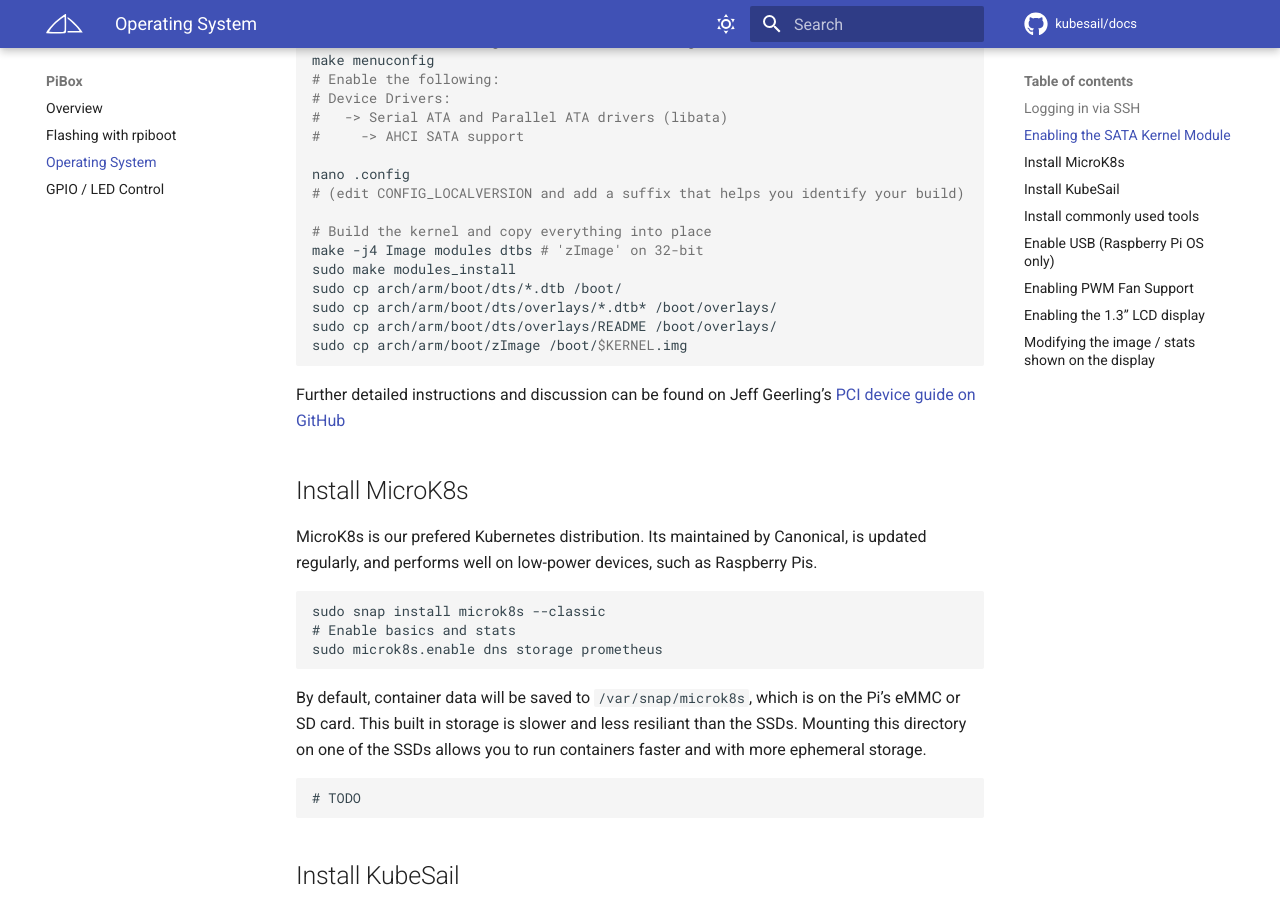
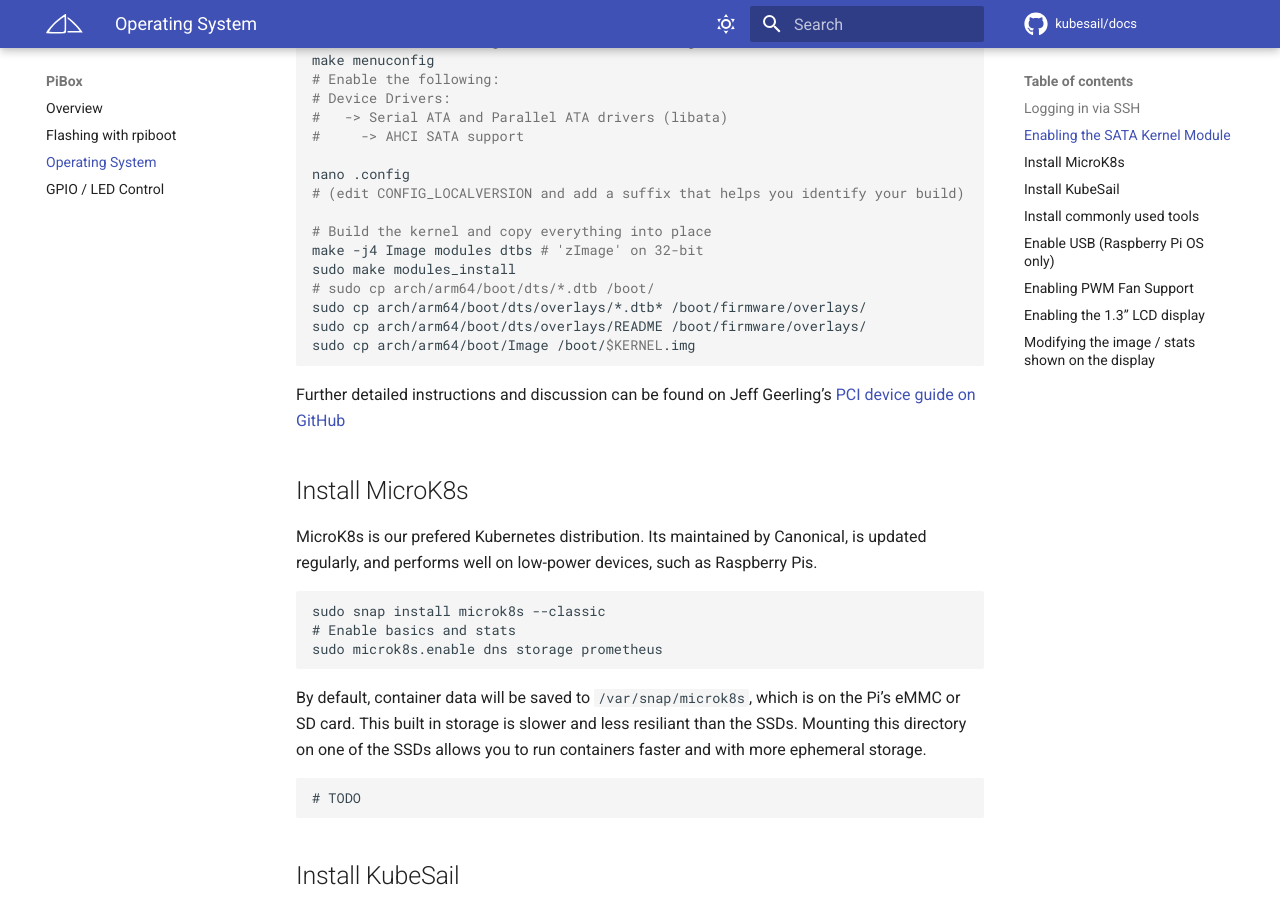
Before and after one commit to kubesail/kubesail-docs, an MkDocs documentation site: the page built from docs/guides/pibox/os.md, in a window 1280 px wide and 900 px high, scrolled down 1079 px. Built offline with MkDocs 1.6.1 and Material for MkDocs 9.7.7, drawn with Linux system fonts in a browser that asks for light colours; comment, search, counter and statistics services are not loaded.

Commit message:
update favicon

````diff
--- a/docs/guides/pibox/os.md
+++ b/docs/guides/pibox/os.md
@@ -42,10 +42,10 @@
 # Build the kernel and copy everything into place
 make -j4 Image modules dtbs # 'zImage' on 32-bit
 sudo make modules_install
-sudo cp arch/arm/boot/dts/*.dtb /boot/
-sudo cp arch/arm/boot/dts/overlays/*.dtb* /boot/overlays/
-sudo cp arch/arm/boot/dts/overlays/README /boot/overlays/
-sudo cp arch/arm/boot/zImage /boot/$KERNEL.img
+# sudo cp arch/arm64/boot/dts/*.dtb /boot/
+sudo cp arch/arm64/boot/dts/overlays/*.dtb* /boot/firmware/overlays/
+sudo cp arch/arm64/boot/dts/overlays/README /boot/firmware/overlays/
+sudo cp arch/arm64/boot/Image /boot/$KERNEL.img
 ```
 
 Further detailed instructions and discussion can be found on Jeff Geerling's [PCI device guide on GitHub](https://github.com/geerlingguy/raspberry-pi-pcie-devices/issues/1#issuecomment-717578358)
--- a/mkdocs.yml
+++ b/mkdocs.yml
@@ -36,7 +36,7 @@
         repo: fontawesome/brands/github
     navigation_depth: 6
     titles_only: false
-    favicon: /static/favicon.ico
+    favicon: /static/favicon.png
     logo: /static/logo.svg
     features:
         - navigation.tabs
````
Also changed, not shown: docs/static/favicon.ico (deleted), docs/static/favicon.png (added).
